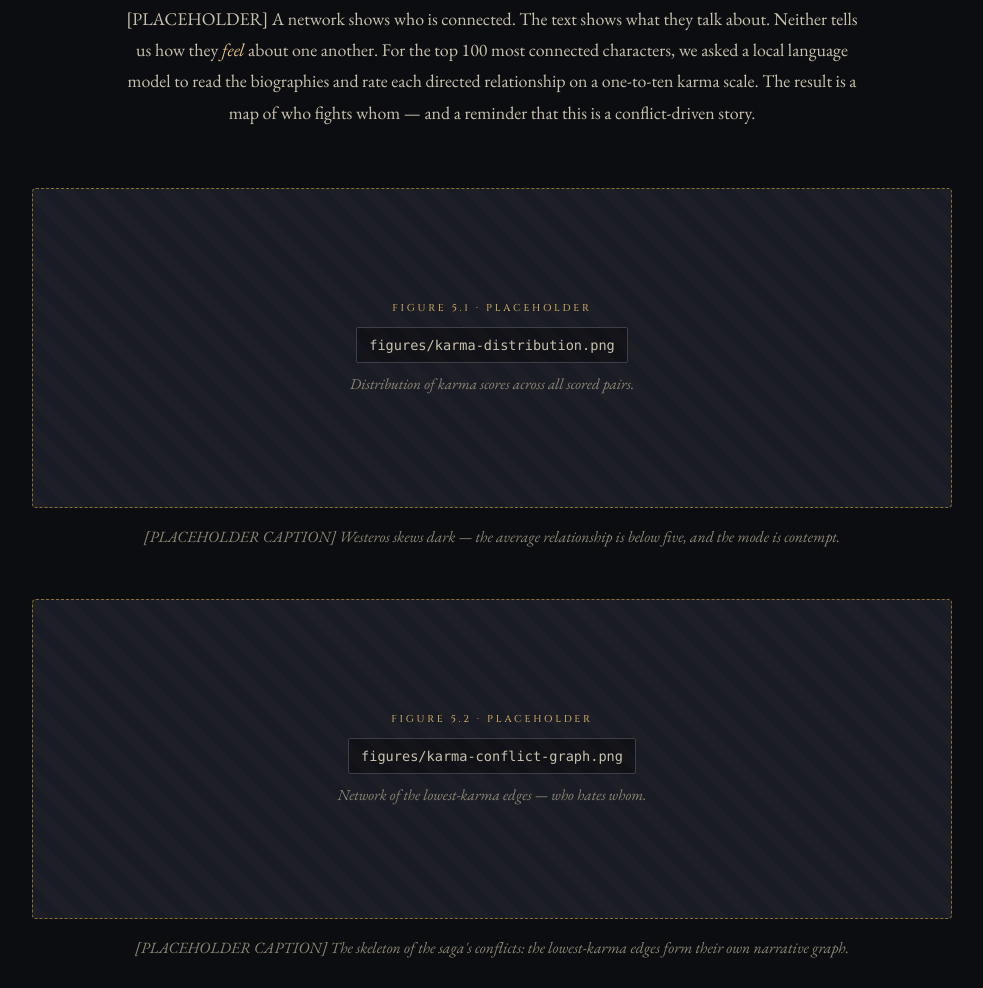
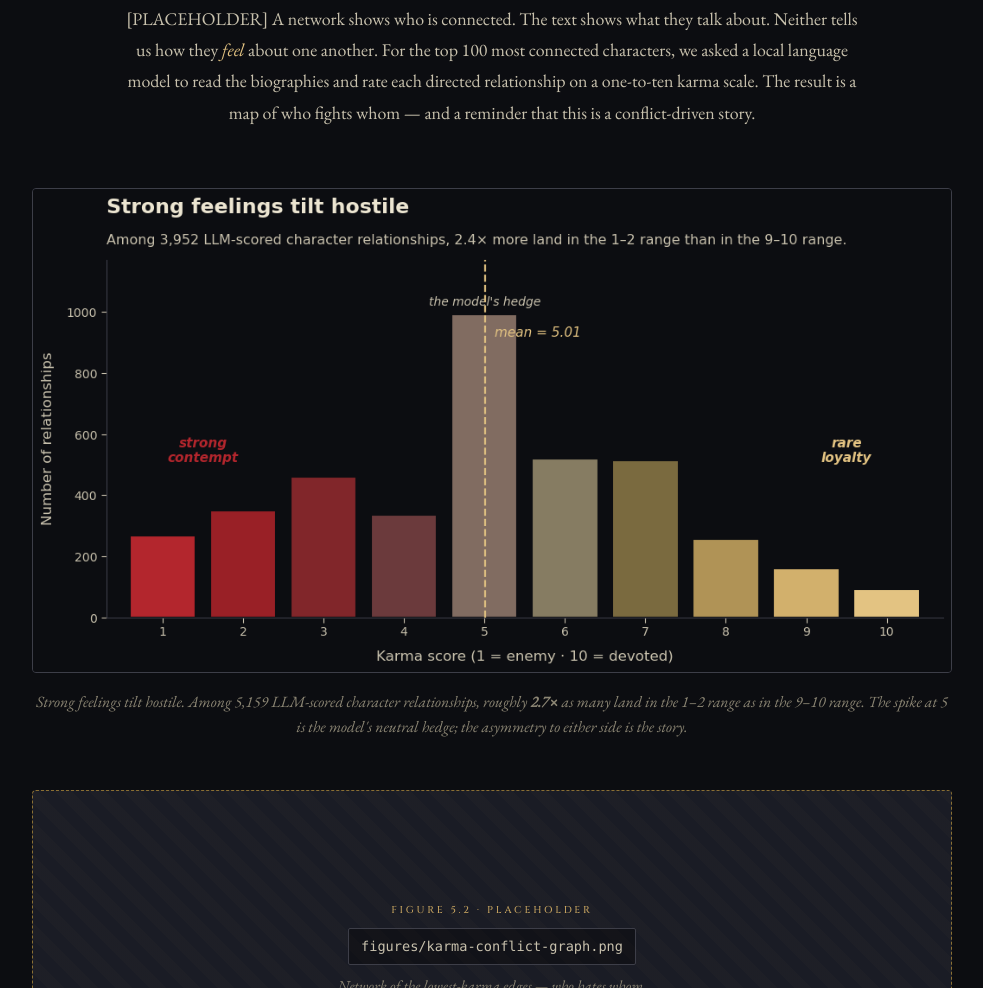
Before and after one commit to oggefaderen/CompSciProject, a website: page website/index.html in a window 1280 px wide. Shown: the part 6522-7510 px from the top of the page, without its empty margins (148-1131 px from the left). Drawn offline with nearby package versions, Linux system fonts and the light colour scheme.

Commit message:
karma dist to website

```diff
--- a/website/index.html
+++ b/website/index.html
@@ -335,16 +335,16 @@
         </div>
 
         <figure class="figure-block">
-          <div class="figure-placeholder">
-            <span class="placeholder-label">Figure 5.1 · placeholder</span>
-            <span class="placeholder-file">figures/karma-distribution.png</span>
-            <span class="placeholder-desc">
-              Distribution of karma scores across all scored pairs.
-            </span>
-          </div>
+          <img
+            src="figures/karma_distribution/karma_dist.png"
+            alt="Histogram of LLM-scored karma values for 5,159 character relationships, coloured crimson at the low end and gold at the high end. The bars peak at the neutral middle (score of 5), with a long tail of low scores and a sparse tail of high scores."
+          />
           <figcaption>
-            [PLACEHOLDER CAPTION] Westeros skews dark — the average
-            relationship is below five, and the mode is contempt.
+            Strong feelings tilt hostile. Among 5,159 LLM-scored
+            character relationships, roughly <strong>2.7×</strong> as many
+            land in the 1–2 range as in the 9–10 range. The spike at 5
+            is the model's neutral hedge; the asymmetry to either side
+            is the story.
           </figcaption>
         </figure>
 
```
Also changed, not shown: website/figures/karma_distribution/karma_dist.png (added).
